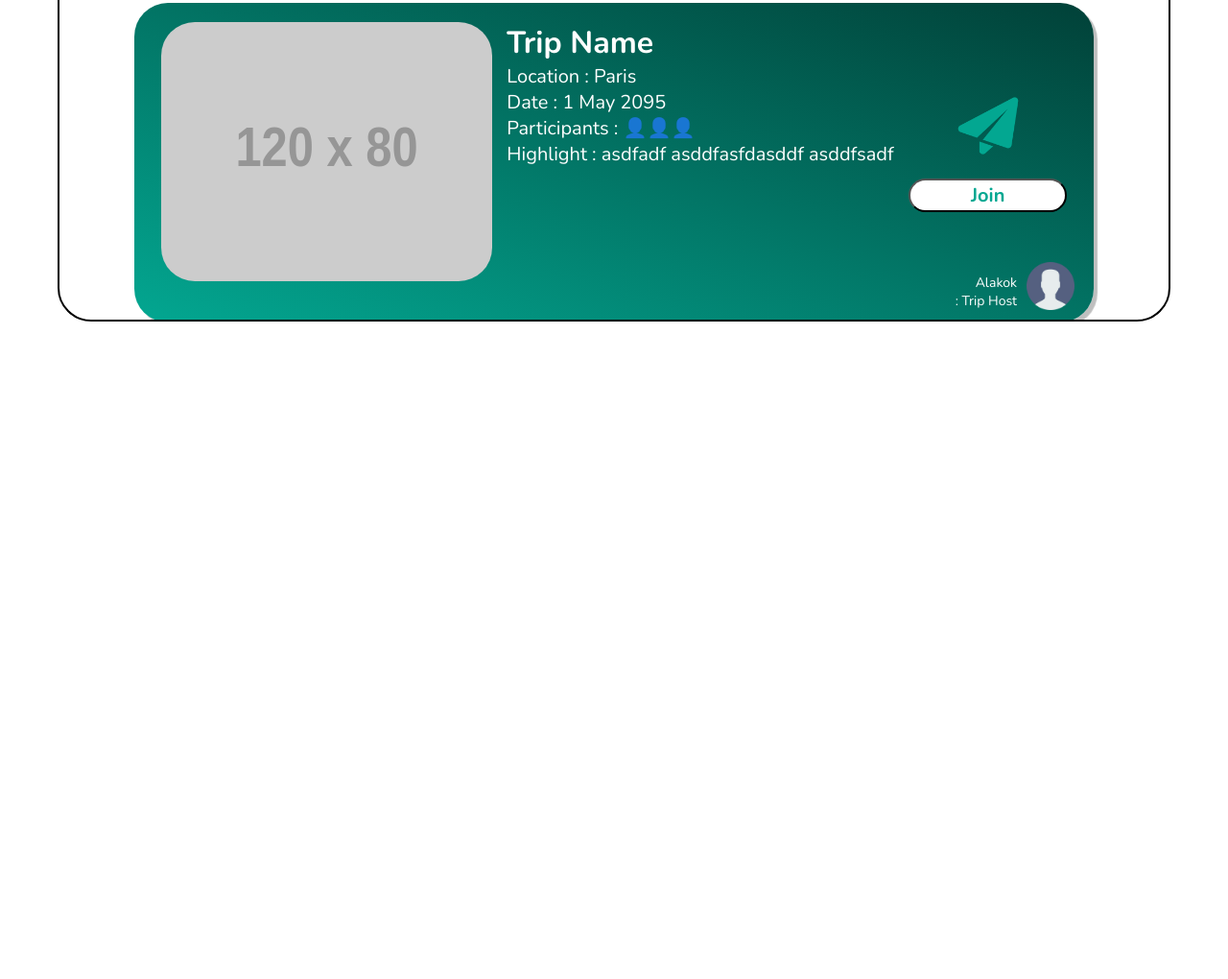
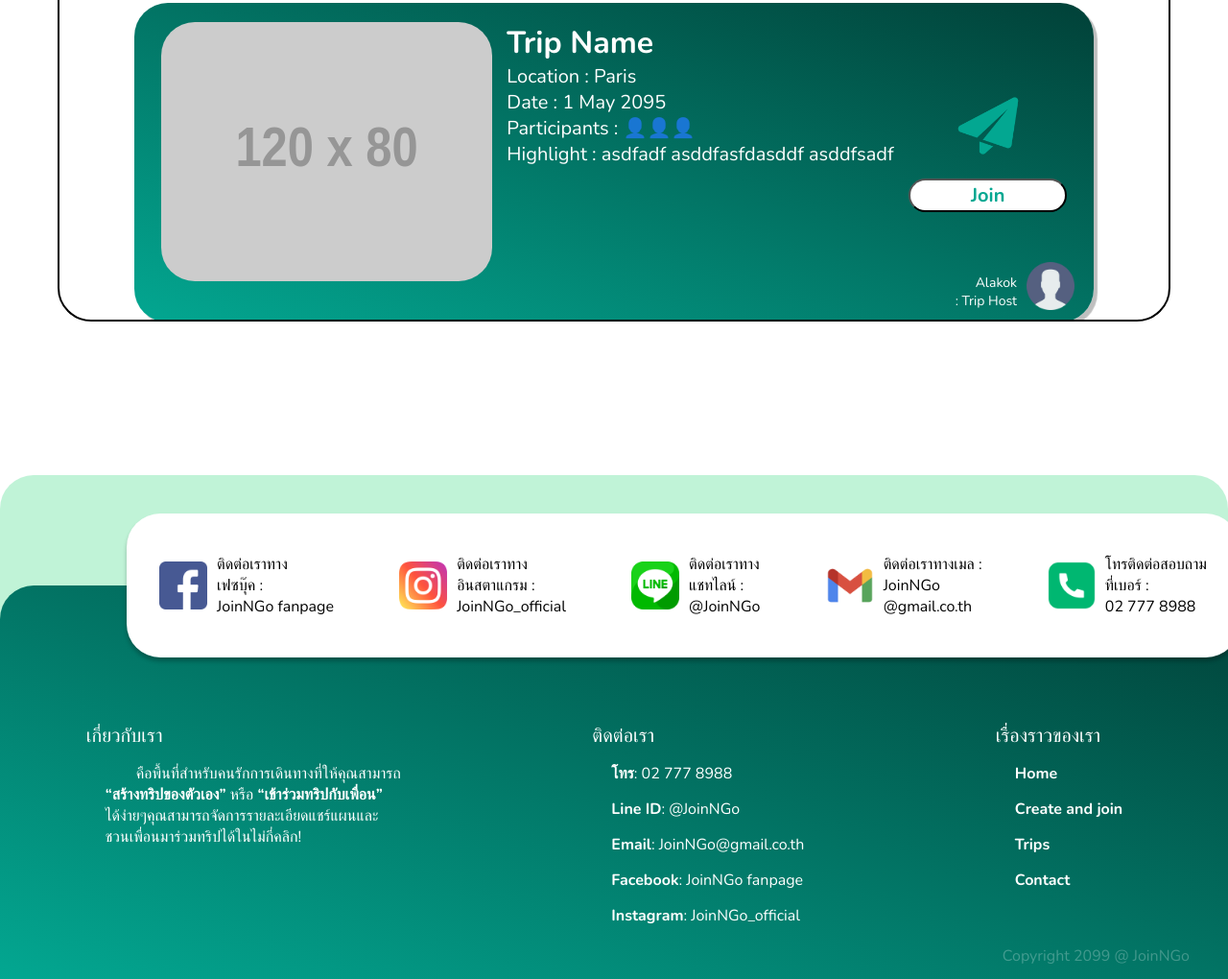
Before and after one commit to Alakok77/JoinNGo, a plain HTML site: page html/landingpage.html in a window 1280 px wide. Shown: the part 3229-4249 px from the top of the page at 96% size. Before the commit the page ends 3564 px from the top, so only its background shows below. Drawn offline with nearby package versions, Linux system fonts and the light colour scheme; placeholder pictures from the web are drawn by us.

Commit message:
feat: add footer

```diff
--- a/css/landingpage.css
+++ b/css/landingpage.css
@@ -478,4 +478,100 @@
         }
     }
 
-  }
+}
+
+.footer{
+    margin-top: 160px;
+    background-color: #81E7AF80;
+    border-radius: 35px 35px 0 0;
+    padding-top: 115px;
+    height: 525px;
+
+    .outer{
+        background: linear-gradient(to top right, #03A791, #014138);
+        border-radius: 35px 35px 0 0;
+        position: relative;
+        height: 410px;
+        display: flex;
+        flex-direction: column;
+        align-items: center;
+        justify-content: center;
+
+        .wrapper{
+            display: flex;
+            background-color: white;
+            border-radius: 35px;
+            width: 1160px;
+            height: 150px;
+            position: absolute;
+            left: 132px;
+            top: -75px;
+            box-shadow: 0 4px 4px rgba(0, 0, 0, 0.25);
+            align-items: center;
+            justify-content: space-around;
+
+            .box{
+                display: flex;
+                align-items: center;
+                justify-content: center;
+                gap: 10px;
+
+                img{
+                    width: 50px;
+                    height: 50px;
+                }
+
+                P{
+                    font-size: 16px;
+                }
+            }
+        }
+
+        .detail{
+            display: flex;
+            width: 100%;
+            margin-top: 80px;
+            justify-content: space-around;
+
+            .para{
+                text-indent: 2em;
+            }
+
+            .box-1, .box-2, .box-3{
+                display: flex;
+                flex-direction: column;
+                gap: 15px;
+
+                h3{
+                    color: white;
+                    font-weight: normal;
+                    font-size: 20px;
+                    margin-left: -20px;
+                }
+
+                p{
+                    color: white;
+                    font-size: 16px;
+                }
+
+                span{
+                    font-weight: bold;
+                }
+
+            }
+        }
+
+        .copy{
+            width: 100%;
+            margin-right: 80px;
+            margin-top: 20px;
+            margin-bottom: -50px;
+            display: flex;
+            justify-content: end;
+            opacity: 25%;
+            color: white;
+        }
+    }
+
+
+}
--- a/html/landingpage.html
+++ b/html/landingpage.html
@@ -161,5 +161,72 @@
 
     </div>
 
+    <div class="footer">
+        <div class="outer">
+
+            <div class="wrapper">
+                <div class="box">
+                    <img src="../image/icon/facebook.png" alt="">
+                    <p>ติดต่อเราทาง<br>
+                        เฟซบุ๊ค : <br>
+                        JoinNGo fanpage</p>
+                </div>
+                <div class="box">
+                    <img src="../image/icon/instagram.png" alt="">
+                    <p>ติดต่อเราทาง<br>
+                        อินสตาแกรม : <br>
+                        JoinNGo_official</p>
+                </div>
+                <div class="box">
+                    <img src="../image/icon/line.png" alt="">
+                    <p>ติดต่อเราทาง<br>
+                        แชทไลน์ : <br>
+                        @JoinNGo</p>
+                </div>
+                <div class="box">
+                    <img src="../image/icon/communication.png" alt="">
+                    <p>ติดต่อเราทางเมล : <br>
+                        JoinNGo <br>
+                        @gmail.co.th</p>
+                </div>
+                <div class="box">
+                    <img src="../image/icon/mobile.png" alt="">
+                    <p>โทรติดต่อสอบถาม<br>
+                        ที่เบอร์ : <br>
+                        02 777 8988</p>
+                </div>
+            </div>
+
+            <div class="detail">
+                <div class="box-1">
+                    <h3>เกี่ยวกับเรา</h3>
+                    <p class="para">       คือพื้นที่สำหรับคนรักการเดินทางที่ให้คุณสามารถ<br>
+                         <span>“สร้างทริปของตัวเอง”</span> หรือ <span>“เข้าร่วมทริปกับเพื่อน”</span><br>
+                          ได้ง่ายๆคุณสามารถจัดการรายละเอียดแชร์แผนและ<br>
+                        ชวนเพื่อนมาร่วมทริปได้ในไม่กี่คลิก!</p>
+                </div>
+                <div class="box-2">
+                    <h3>ติดต่อเรา</h3>
+                    <p><span>โทร</span>: 02 777 8988</p>
+                    <p><span>Line ID</span>: @JoinNGo </p>
+                    <p><span>Email</span>: JoinNGo@gmail.co.th </p>
+                    <p><span>Facebook</span>:  JoinNGo fanpage </p>
+                    <p><span>Instagram</span>:  JoinNGo_official </p>
+                </div>
+                <div class="box-3">
+                    <h3>เรื่องราวของเรา</h3>
+                    <p><span>Home</span></p>
+                    <p><span>Create and join</span></p>
+                    <p><span>Trips</span></p>
+                    <p><span>Contact</span></p>
+                </div>
+            </div>
+
+            <div class="copy">
+                <p>Copyright 2099 @ JoinNGo</p>
+            </div>
+        </div>
+    </div>
+
 </body>
 </html>
```
Also changed, not shown: image/icon/communication.png (added), image/icon/facebook.png (added), image/icon/instagram.png (added), image/icon/line.png (added), image/icon/mobile.png (added).
